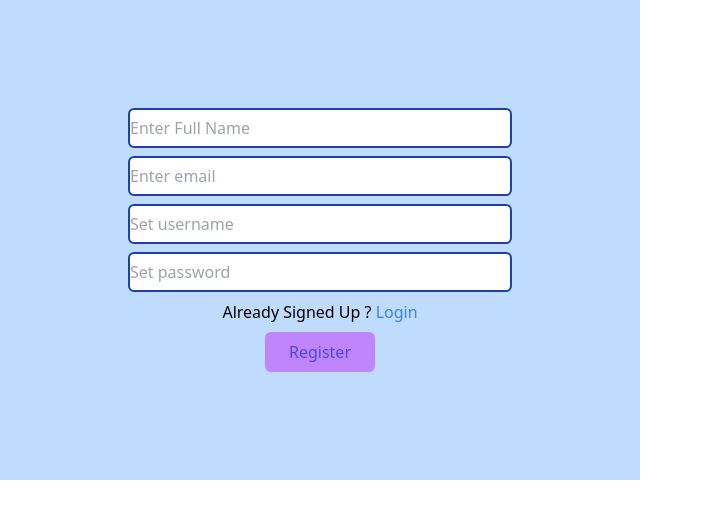
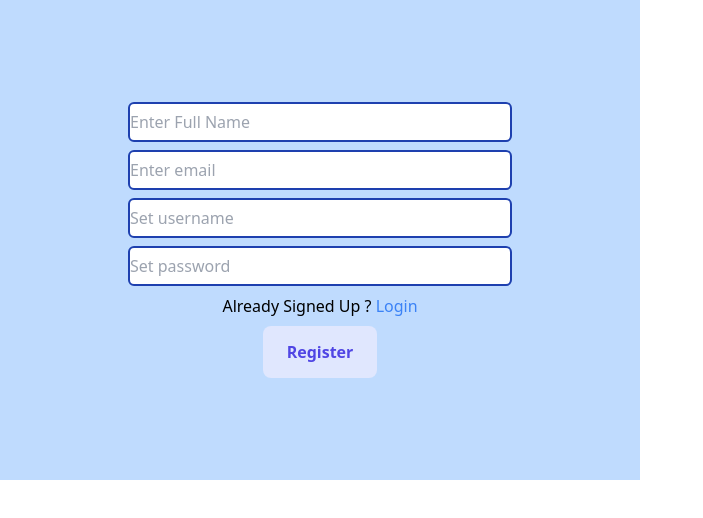
Before and after one commit to SinghaAnirban005/MemoryQuilt-FE, a React (Vite) app in the folder memory-fe/: page / in a window 1280 px wide. Shown: the top 518 px of the page, without its empty margins (0-703 px from the left). Built offline with nearby package versions, Linux system fonts and the light colour scheme.

Commit message:
Redux setup and card

```diff
--- a/memory-fe/src/components/ui/Button.tsx
+++ b/memory-fe/src/components/ui/Button.tsx
@@ -11,15 +11,15 @@ interface ButtonInterface {
 }
 
 const sizeStyles = {
-    "lg": "px-8 py-4 text-xl rounded-xl",
-    "md": "flex justify-center px-4 py-2 text-md rounded-md max-w-[10vw]",
-    "sm": "px-2 py-1 text-sm rounded-sm",
+    "lg": "px-8 justify-center items-center py-4 text-xl rounded-xl min-w-[]",
+    "md": "flex justify-center items-center px-4 py-2 text-md rounded-lg min-w-[5vw] min-h-[4vw]",
+    "sm": "px-2 justify-center items-center py-1 text-sm rounded-sm",
 }
 
 const variantStyles = {
-    "primary": "bg-purple-600 text-white",
-    "secondary": "bg-purple-400 text-purple-600",
-    "default": "bg-slate-200 text-slate-800"
+    "primary": "bg-purple-600 text-white font-bold",
+    "secondary": "bg-purple-300 text-purple-600 font-bold",
+    "default": "bg-slate-200 text-slate-800 font-bold"
 }
 
 export const Button = forwardRef<HTMLButtonElement, ButtonInterface>((props, ref) => {
--- a/memory-fe/src/components/ui/Card.tsx
+++ b/memory-fe/src/components/ui/Card.tsx
@@ -8,7 +8,7 @@ import { TwitterTweetEmbed } from "react-twitter-embed";
 interface CardProps {
   title: string;
   contentType: "tweet" | "youtube";
-  createdOn: Date;
+  createdOn?: Date;
   size: "sm" | "md" | "lg";
   url: string;
 }
--- a/memory-fe/src/components/ui/Home.tsx
+++ b/memory-fe/src/components/ui/Home.tsx
@@ -1,13 +1,35 @@
 import { Dashboard } from "./Dashboard"
+import { Brains } from "../../pages/Brains"
+import axios from "axios"
+import { useEffect, useState } from "react"
 
 export const Home = () => {
+
+    const [content, setContent] = useState([])
+
+    useEffect(() => {
+        (async() => {
+            const data = await axios.get('http://localhost:3000/api/v1/content', {
+                withCredentials: true
+            })
+            console.log(data.data.content)
+            setContent(data.data.content)
+            //@ts-ignore
+            console.log(content)
+        })()
+    }, [])
+
+    useEffect(() => {
+        console.log('Updated content:', content); // Logs content whenever it updates
+    }, [content]);
+
     return(
         <div className="flex justify-between w-[100%] h-[100vh]">
             <div className="w-[25%]">
                 <Dashboard logo="https://i.pinimg.com/736x/7f/c6/d6/7fc6d64079f1142bc636fb622eb1576f.jpg" />
             </div>
-            <div className="h-[100%]">
-                pages
+            <div className="h-[100%] w-[75%]">
+                <Brains size="md" content={content} />
             </div>
         </div>
     )
--- a/memory-fe/src/components/ui/Login.tsx
+++ b/memory-fe/src/components/ui/Login.tsx
@@ -20,7 +20,9 @@ export function Login() {
         setLoading(true)
 
         try {
-            const login = await axios.post('http://localhost:3000/api/v1/signin', data)
+            const login = await axios.post('http://localhost:3000/api/v1/signin', data, {
+                withCredentials: true
+            })
             if(!login){
                 setError('Error occured while trying to login')
             }
--- a/memory-fe/src/pages/Brains.tsx
+++ b/memory-fe/src/pages/Brains.tsx
@@ -1,7 +1,46 @@
-export const Brains = () => {
+interface Brains {
+    size : "md" | "sm" | "lg",
+    content: any[]
+}
+
+import { Card } from "../components/ui/Card"
+import { Button } from "../components/ui/Button"
+import { ShareIcon } from "../icons/ShareIcon"
+import { AddIcon } from "../icons/AddIcon"
+import { useEffect } from "react"
+
+const fontVariant = {
+    "sm": "flex text-[2vw] font-bold",
+    "md": "flex text-[2.5vw] font-bold",
+    "lg": "flex text-[5vw] font-bold"
+}
+
+
+export const Brains = (props: Brains) => {
+
+    useEffect(() => {
+        console.log("Logging from brains " + props.content)
+    }, [])
     return (
-        <>
-
-        </>
+        <div className="flex flex-col h-[100%]">
+            <div className="flex justify-between mt-[2vw] px-[2vw]">
+                <span className={fontVariant[props.size]}>
+                    All Notes
+                </span>
+                <div className="flex justify-between min-w-[22vw]">
+                    <Button title={"Share Brain"} size="md" startIcon={<ShareIcon size="md" />} type="button" variant="secondary" />
+                    <Button title={'Add Content'} size="md" startIcon={<AddIcon size="md" />} type="button" variant="primary"  />
+                </div>
+            </div>
+            <ul className="flex overflow-x-auto bg-red-400 h-[100%]">
+              {
+                props.content.map((item) => (
+                    <li>
+                        <Card title={item.title} contentType={item.type} size="md" url={item.url}  />
+                    </li>
+                ))
+              }
+            </ul>
+        </div>
     )
 }
```
